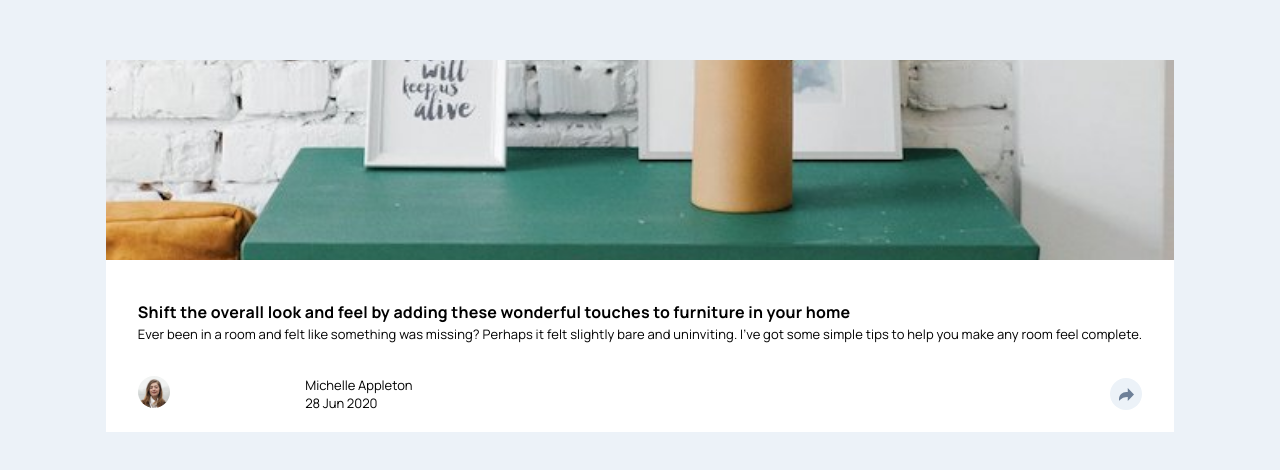
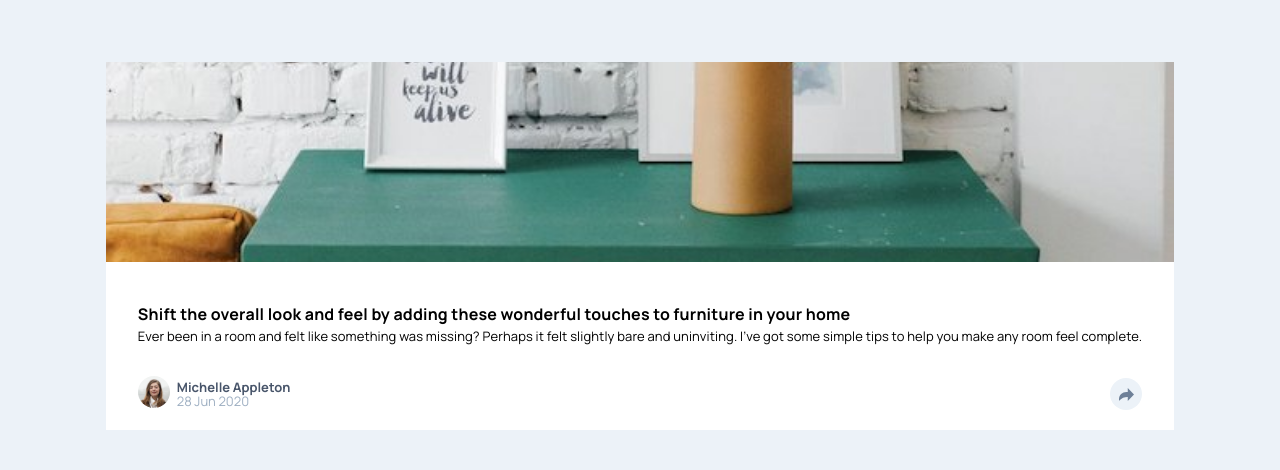
Before and after one commit to O-Julia-O/Article-preview-component, a plain HTML site: page index.html in a window 1280 px wide. Shown: the part 154-624 px from the top of the page. Drawn offline with Linux system fonts and the light colour scheme.

Commit message:
working with grid

```diff
--- a/style.css
+++ b/style.css
@@ -72,14 +72,14 @@ main {
 
 .content-author {
     display: grid;
-  grid-template-columns: 0.4fr 1fr 1fr;
-  grid-template-rows: 1fr 1fr;
-  gap: 0px 0px;
-  grid-template-areas:
-    "author-img author-name content-button"
-    "author-img author-date content-button";
+    grid-template-columns: 2rem 1fr 0.4fr;
+    grid-template-rows: 1rem 1rem;
+    gap: 0.5rem 1rem;
+    grid-template-areas:
+        "author-img author-name content-button"
+        "author-img author-date content-button";
 
-  align-items: center;
+    align-items: center;
 }
 
 .author-img {
@@ -91,6 +91,8 @@ main {
     justify-self: start;
     align-self: end;
     grid-area: author-date;
+
+    color: var(--Grayish-Blue);
 }
 
 
@@ -98,6 +100,9 @@ main {
     justify-self: start;
     align-self: flex-start;
     grid-area: author-name;
+
+    color: var(--Very-Dark-Grayish-Blue);
+    font-weight: var(--Font-Weight-bold);
 }
 
 .content-button {
```
